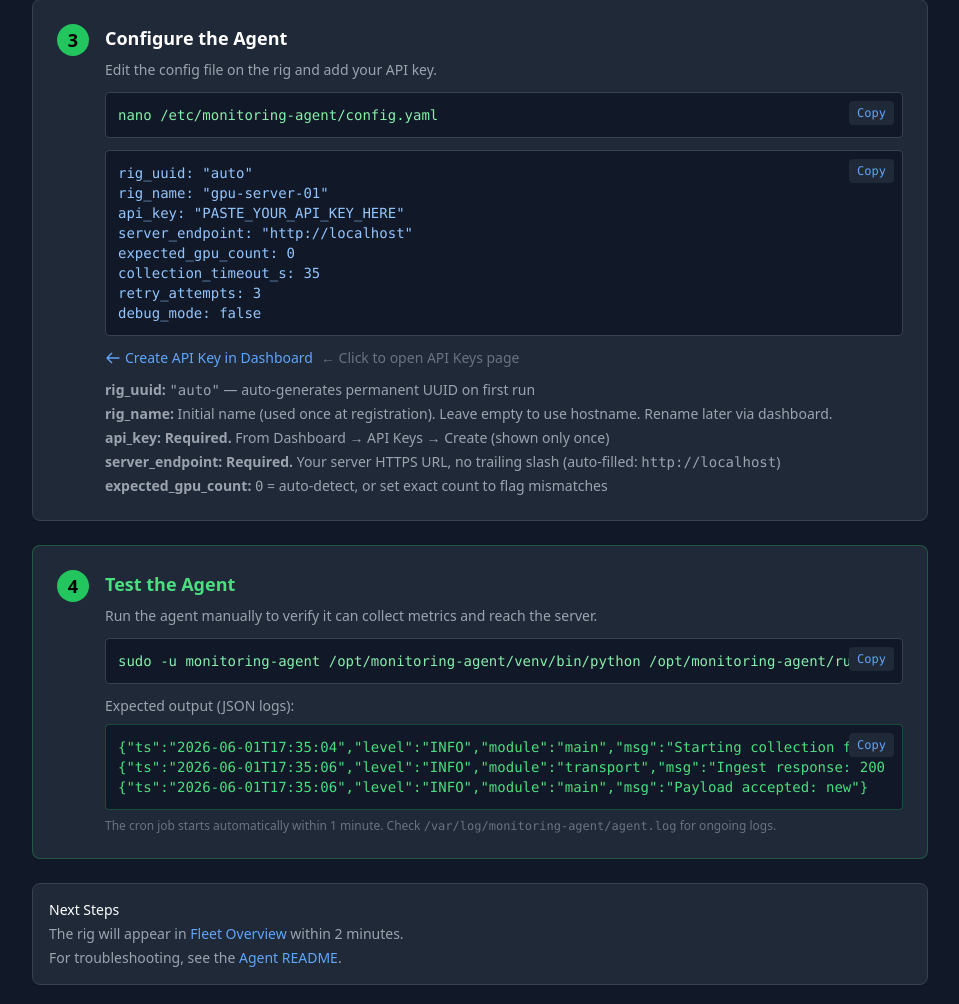
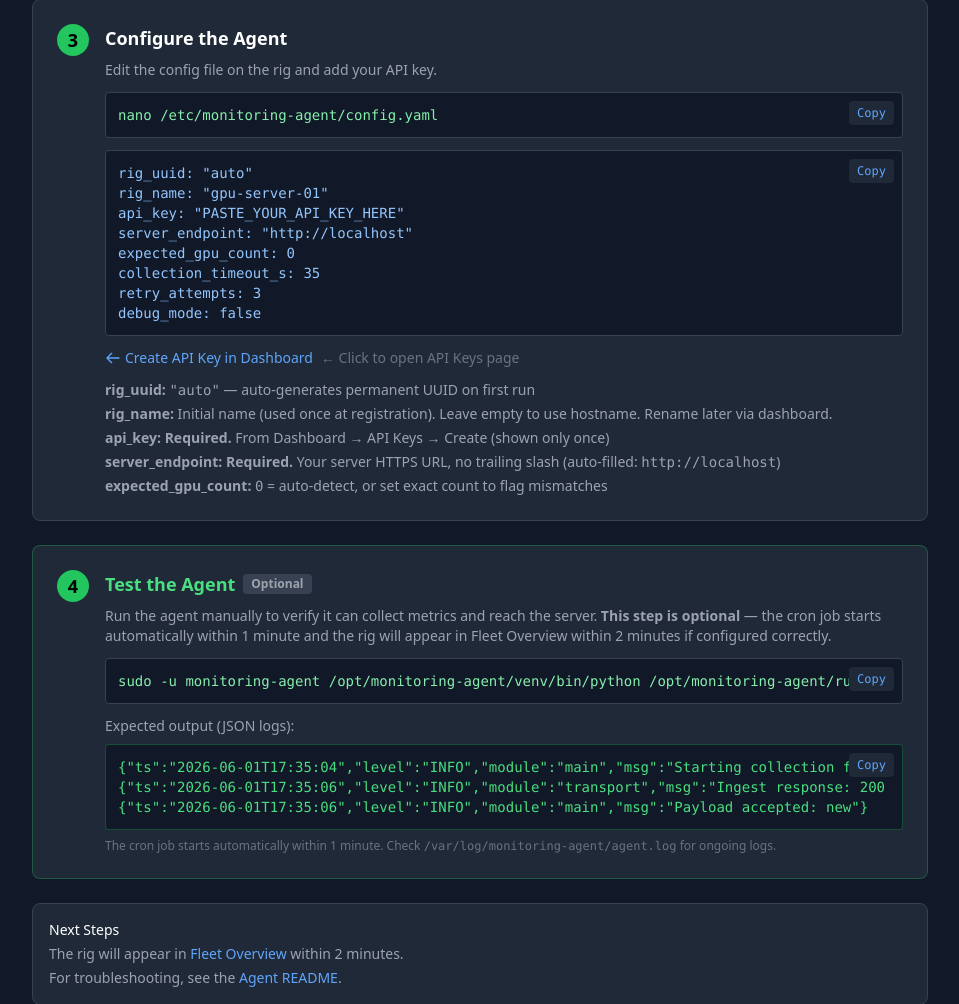
Before and after one commit to dawmro/GPU-Rig-Monitoring-Platform, a Django app: page /dashboard/rigs/add/ in a window 1280 px wide. Shown: the part 969-1973 px from the top of the page, without its empty margins (160-1119 px from the left). Run offline with Django 5.2, Linux system fonts and the light colour scheme; the visitor is signed in with stand-in values (Sample User, id 1); parts of the project's set-up code (start-up, migrations or seed data) failed here and were passed over; some libraries are stand-ins or nearby versions.

Commit message:
feat: Mark Step 4 'Test the Agent' as optional validation
- Added 'Optional' badge to step title
- Updated description: cron starts automatically within 1 min, rig appears in Fleet Overview within 2 min if configured correctly

```diff
--- a/gpu_monitor/templates/dashboard/add_rig.html
+++ b/gpu_monitor/templates/dashboard/add_rig.html
@@ -124,13 +124,13 @@ debug_mode: false</code></pre>
         </div>
     </div>
 
-    <!-- Step 4: Test -->
+    <!-- Step 4: Test (Optional Validation) -->
     <div class="bg-gray-800 border border-green-500/30 rounded-lg p-6 mb-6">
         <div class="flex items-start gap-4">
             <span class="flex-shrink-0 w-8 h-8 rounded-full bg-green-500 text-black font-bold flex items-center justify-center text-lg">4</span>
             <div class="flex-1 min-w-0">
-                <h3 class="text-lg font-semibold text-green-400 mb-2">Test the Agent</h3>
-                <p class="text-gray-400 text-sm mb-3">Run the agent manually to verify it can collect metrics and reach the server.</p>
+                <h3 class="text-lg font-semibold text-green-400 mb-2 flex items-center gap-2">Test the Agent <span class="text-xs bg-gray-700 text-gray-400 px-2 py-0.5 rounded">Optional</span></h3>
+                <p class="text-gray-400 text-sm mb-3">Run the agent manually to verify it can collect metrics and reach the server. <strong>This step is optional</strong> — the cron job starts automatically within 1 minute and the rig will appear in Fleet Overview within 2 minutes if configured correctly.</p>
 
                 <div class="bg-gray-900 border border-gray-700 rounded p-3 font-mono text-sm relative mb-3">
                     <button class="copy-btn absolute top-2 right-2 text-xs text-blue-400 hover:text-blue-300 bg-gray-800 px-2 py-1 rounded">Copy</button>
```
